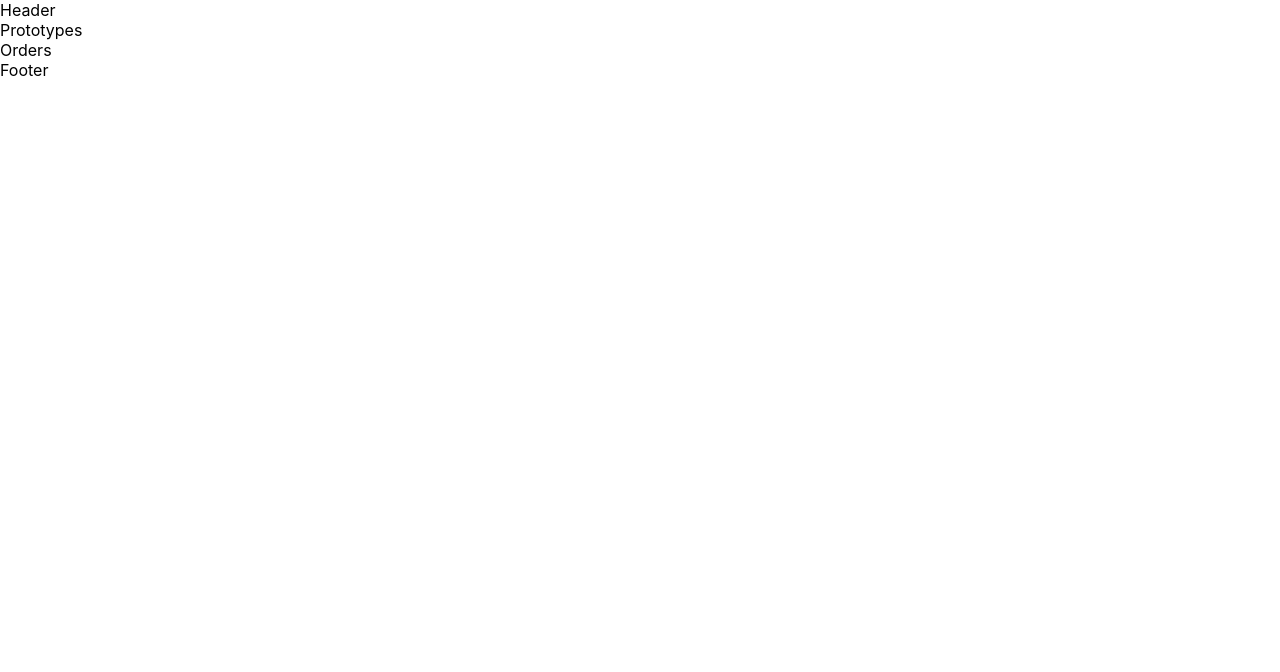
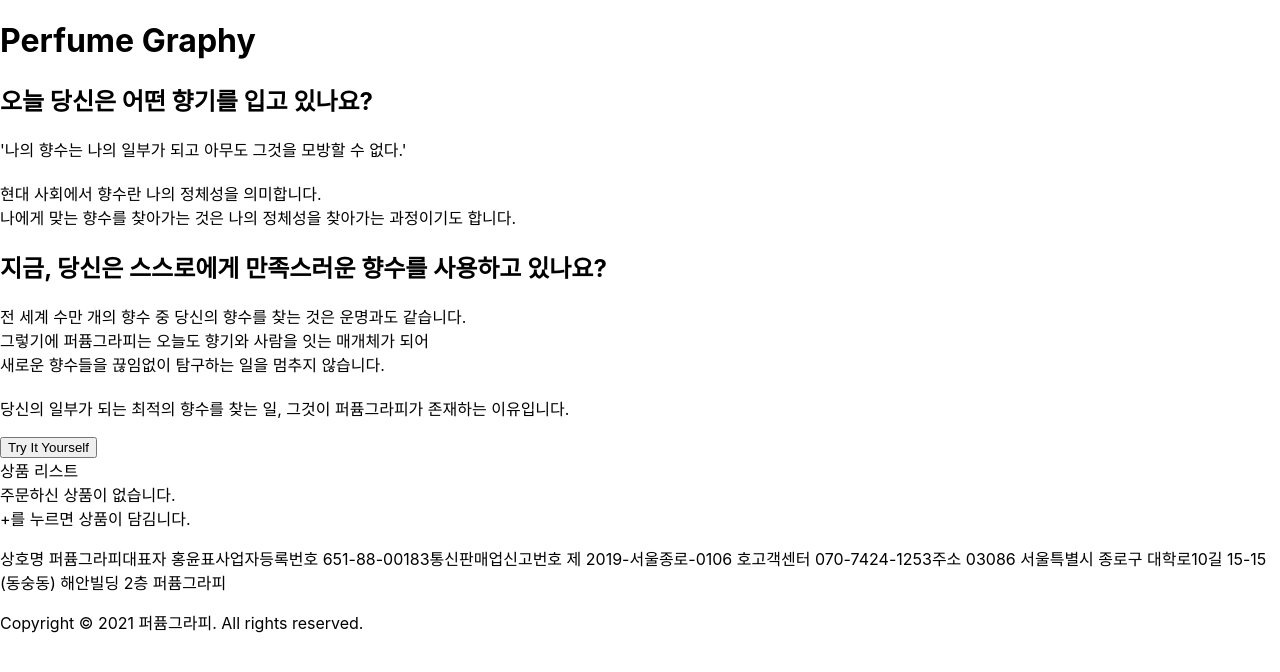
Before and after one commit to productuidev/react-shop, a React (Create React App) app: page / in a window 1280 px wide. Shown: the top 672 px of the page. Built offline with nearby package versions, Linux system fonts and the light colour scheme.

Commit message:
edit each components (contents)

```diff
--- a/src/components/Footer.jsx
+++ b/src/components/Footer.jsx
@@ -1,3 +1,17 @@
 export default function Footer() {
-  return <div>Footer</div>;
+  return(
+    <footer className="footerWrap">
+      <p className="shopInfo1">
+        상호명 <span className="black-800">퍼퓸그라피</span>
+        대표자 <span className="black-800">홍윤표</span>
+        사업자등록번호 <span className="black-800">651-88-00183</span>
+        통신판매업신고번호 <span className="black-800">제 2019-서울종로-0106 호</span>
+        고객센터 <span className="black-800">070-7424-1253</span>
+        주소 <span className="black-800">03086 서울특별시 종로구 대학로10길 15-15 (동숭동) 해안빌딩 2층 퍼퓸그라피</span>
+      </p>
+      <p className="shopInfo2">
+        Copyright © 2021 퍼퓸그라피. All rights reserved.
+      </p>
+    </footer>
+  );
 }
--- a/src/components/Header.jsx
+++ b/src/components/Header.jsx
@@ -1,3 +1,27 @@
 export default function Header() {
-  return <div>Header</div>;
+  return (
+    <header>
+      <div className="headerContainer">
+        <h1 className="mainTitle">Perfume Graphy</h1>
+        <h2 className="subTitle">오늘 당신은 어떤 향기를 입고 있나요?</h2>
+        <p className="subText">
+          '나의 향수는 나의 일부가 되고 아무도 그것을 모방할 수 없다.'<br /><br />
+          현대 사회에서 향수란 나의 정체성을 의미합니다.<br />
+          나에게 맞는 향수를 찾아가는 것은 나의 정체성을 찾아가는 과정이기도 합니다.
+        </p>
+        <h2 className="subTitle">지금, 당신은 스스로에게 만족스러운 향수를 사용하고 있나요?</h2>
+        <p className="subText">
+          전 세계 수만 개의 향수 중 당신의 향수를 찾는 것은 운명과도 같습니다.<br />
+          그렇기에 퍼퓸그라피는 오늘도 향기와 사람을 잇는 매개체가 되어<br />
+          새로운 향수들을 끊임없이 탐구하는 일을 멈추지 않습니다.<br /><br />
+          당신의 일부가 되는 최적의 향수를 찾는 일, 그것이 퍼퓸그라피가 존재하는 이유입니다.
+        </p>
+        <div className="btnArea">
+          <a href="https://perfumegraphy.com/" target="_blank" rel="noreferrer">
+            <button>Try It Yourself</button>
+          </a>
+        </div>
+      </div>
+    </header>
+  );
 }
--- a/src/components/Orders.jsx
+++ b/src/components/Orders.jsx
@@ -1,3 +1,10 @@
 export default function Orders() {
-  return <div>Orders</div>;
+  return(
+    <aside>
+      <div className="orderList">
+        <div className="itemTitle">주문하신 상품이 없습니다.</div>
+        <div className="subDesc">+를 누르면 상품이 담김니다.</div>
+      </div>
+    </aside>
+  );
 }
--- a/src/components/Prototypes.jsx
+++ b/src/components/Prototypes.jsx
@@ -1,3 +1,9 @@
 export default function Prototypes() {
-  return <div>Prototypes</div>;
+  return(
+    <main>
+      <div className="protoTypes">
+        상품 리스트
+      </div>
+    </main>
+  );
 }
```
